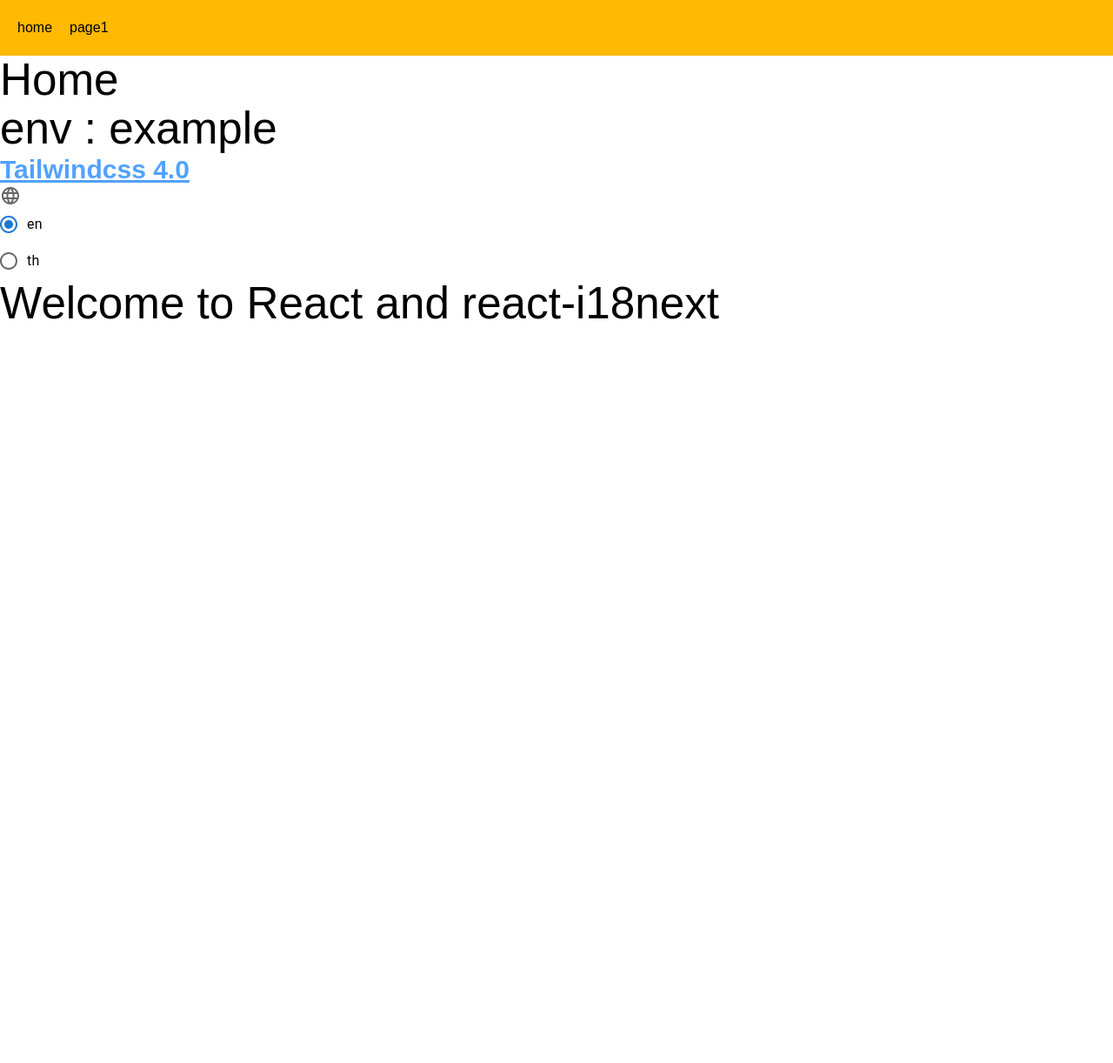
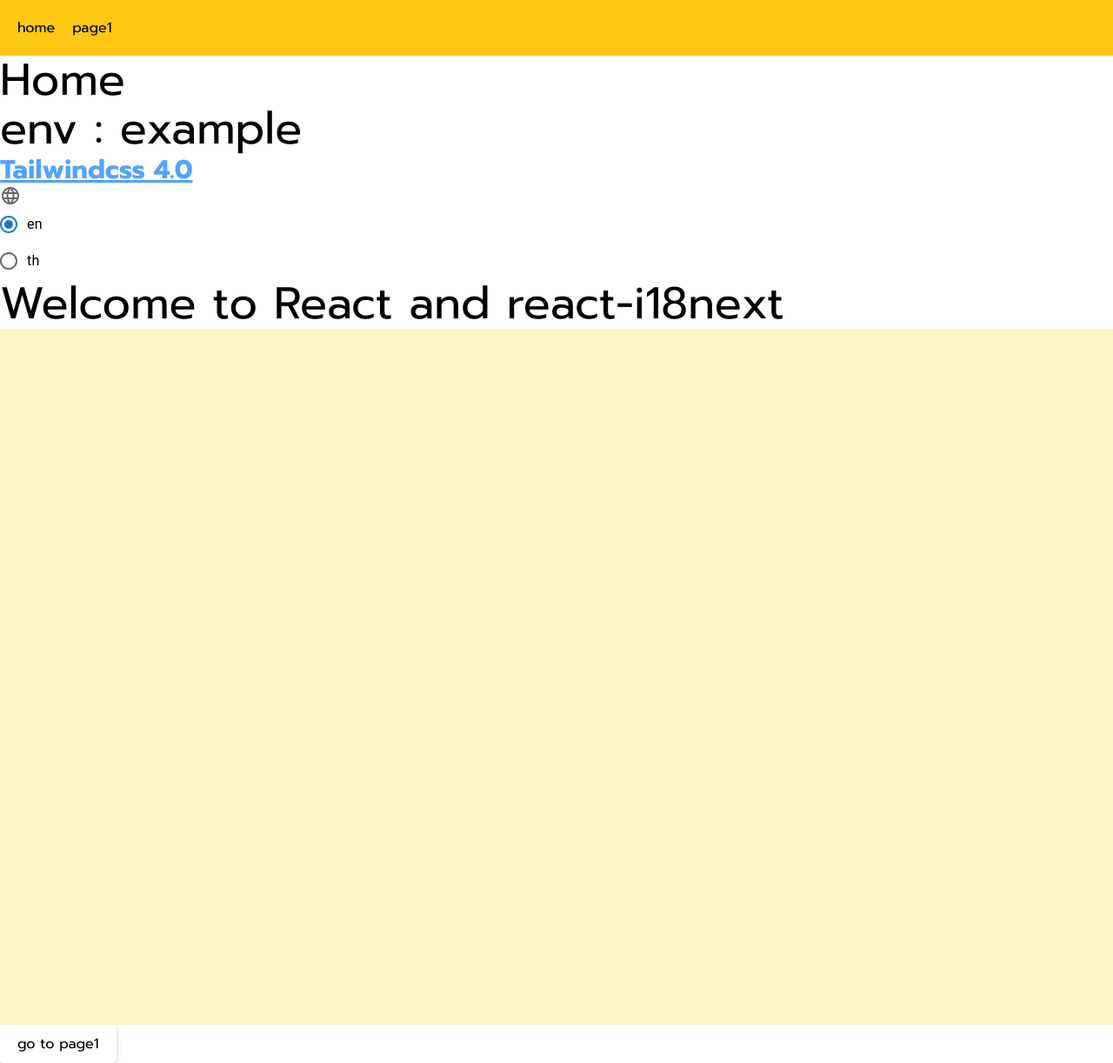
Before and after one commit to Luxia001/React_template, a React (Vite) app: page / in a window 1280 px wide. Shown: the whole page at 87% size. Before the commit the page ends 800 px from the top, so only its background shows below. Built offline with nearby package versions, Linux system fonts and the light colour scheme.

Commit message:
perf: :art:

```diff
--- a/index.html
+++ b/index.html
@@ -12,6 +12,20 @@
       content="width=device-width, initial-scale=1.0"
     />
     <title>Vite + React + TS</title>
+    <!-- font -->
+    <link
+      rel="preconnect"
+      href="https://fonts.googleapis.com"
+    />
+    <link
+      rel="preconnect"
+      href="https://fonts.gstatic.com"
+      crossorigin
+    />
+    <link
+      href="https://fonts.googleapis.com/css2?family=Prompt:ital,wght@0,100;0,200;0,300;0,400;0,500;0,600;0,700;0,800;0,900;1,100;1,200;1,300;1,400;1,500;1,600;1,700;1,800;1,900&display=swap"
+      rel="stylesheet"
+    />
   </head>
   <body>
     <div id="root"></div>
--- a/package.json
+++ b/package.json
@@ -17,10 +17,11 @@
     "@mui/styled-engine-sc": "^6.4.3",
     "@tailwindcss/vite": "^4.0.8",
     "i18next": "^24.2.2",
-    "react": "^19.0.0",
-    "react-dom": "^19.0.0",
+    "react": "^18.3.1",
+    "react-dom": "^18.3.1",
     "react-i18next": "^15.4.1",
     "react-router": "^7.2.0",
+    "react-router-dom": "^7.4.0",
     "styled-components": "^6.1.15",
     "tailwindcss": "^4.0.8"
   },
--- a/src/App.css
+++ b/src/App.css
@@ -2,7 +2,7 @@
 
 :root {
   --color-dark-main: #1965c9;
-    --color-main: #00c8ff;
+  --color-main: rgb(255, 200, 20);
   --color-white: #ffffff;
   --color-gray: #a4a4a4;
   --color-dark-gray: #444444;
@@ -11,3 +11,10 @@
 * {
   font-family: "Prompt", sans-serif;
 }
+
+button {
+  padding: 10px 20px;
+  border-radius: 5px; /* ขอบมน */
+  cursor: pointer; /* เปลี่ยน cursor */
+  box-shadow: 0px 4px 6px rgba(0, 0, 0, 0.2); /* เงา */
+}
--- a/src/App.tsx
+++ b/src/App.tsx
@@ -1,5 +1,5 @@
 import "./App.css";
-import { BrowserRouter, Route, Routes } from "react-router";
+import { Routes, Route } from "react-router";
 import React, { lazy, Suspense } from "react";
 import UseScrollToTop from "./hooks/scrollTop.ts";
 
@@ -9,22 +9,21 @@ const Page1 = React.lazy(() => import("./pages/page1.tsx"));
 const PageNotFound = React.lazy(() => import("./components/pageNotFound.tsx"));
 
 function App() {
+  UseScrollToTop();
   return (
     <>
-      <BrowserRouter>
-        <UseScrollToTop></UseScrollToTop>
       <Suspense fallback={<div>Loading...</div>}>
-          <NavBar></NavBar>
+        <NavBar />
         <div className="relative">
           <Routes>
             <Route
               path="/"
               element={<Home />}
-              ></Route>
-              <Route
+            />
+            {/* <Route
               path="/:lang"
               element={<Home />}
-              />
+            /> */}
             <Route
               path="/page1"
               element={<Page1 />}
@@ -32,11 +31,10 @@ function App() {
             <Route
               path="*"
               element={<PageNotFound />}
-              ></Route>
+            />
           </Routes>
         </div>
       </Suspense>
-      </BrowserRouter>
     </>
   );
 }
--- a/src/components/navBar.tsx
+++ b/src/components/navBar.tsx
@@ -3,7 +3,7 @@ import { Link } from "react-router";
 
 function NavBar() {
   return (
-    <div className="bg-amber-400 p-5">
+    <div className="bg-[var(--color-main)] p-5">
       <ul className="flex gap-5">
         <li>
           <Link to="/">home</Link>
--- a/src/components/pageNotFound.tsx
+++ b/src/components/pageNotFound.tsx
@@ -1,4 +1,3 @@
-import React from "react";
 import { timeFullTH } from "../helpers/time";
 
 function PageNotFound() {
--- a/src/main.tsx
+++ b/src/main.tsx
@@ -3,9 +3,12 @@ import React from "react";
 import ReactDOM from "react-dom/client";
 import App from "./App.tsx";
 import "./i18n";
+import { BrowserRouter } from "react-router";
 
 ReactDOM.createRoot(document.getElementById("root")!).render(
   <React.StrictMode>
-    <App />
+    <BrowserRouter>
+      <App />
+    </BrowserRouter>
   </React.StrictMode>
 );
--- a/src/pages/home.tsx
+++ b/src/pages/home.tsx
@@ -4,14 +4,17 @@ import { FormControl, FormLabel, Radio, RadioGroup } from "@mui/material";
 
 import { useTranslation } from "react-i18next";
 import LanguageIcon from "@mui/icons-material/Language";
-import { useParams } from "react-router";
+import { useNavigate, useParams } from "react-router";
 
 function Home() {
   const langParam = useParams().lang ?? "en";
   const { t, i18n } = useTranslation();
+  const navigate = useNavigate();
+
   useEffect(() => {
     i18n.changeLanguage(langParam);
   }, [langParam]);
+
   return (
     <div>
       <h1>Home</h1>
@@ -44,6 +47,8 @@ function Home() {
         </RadioGroup>
       </FormControl>
       <h1>{t("Welcome to React")}</h1>
+      <div className=" bg-amber-100 h-screen "></div>
+      <button onClick={() => navigate("/page1")}>go to page1</button>
     </div>
   );
 }
```
Also changed, not shown: 1 other file (tests, documents, lock files or other folders). Lines whose indentation alone changed are shown as unchanged.
